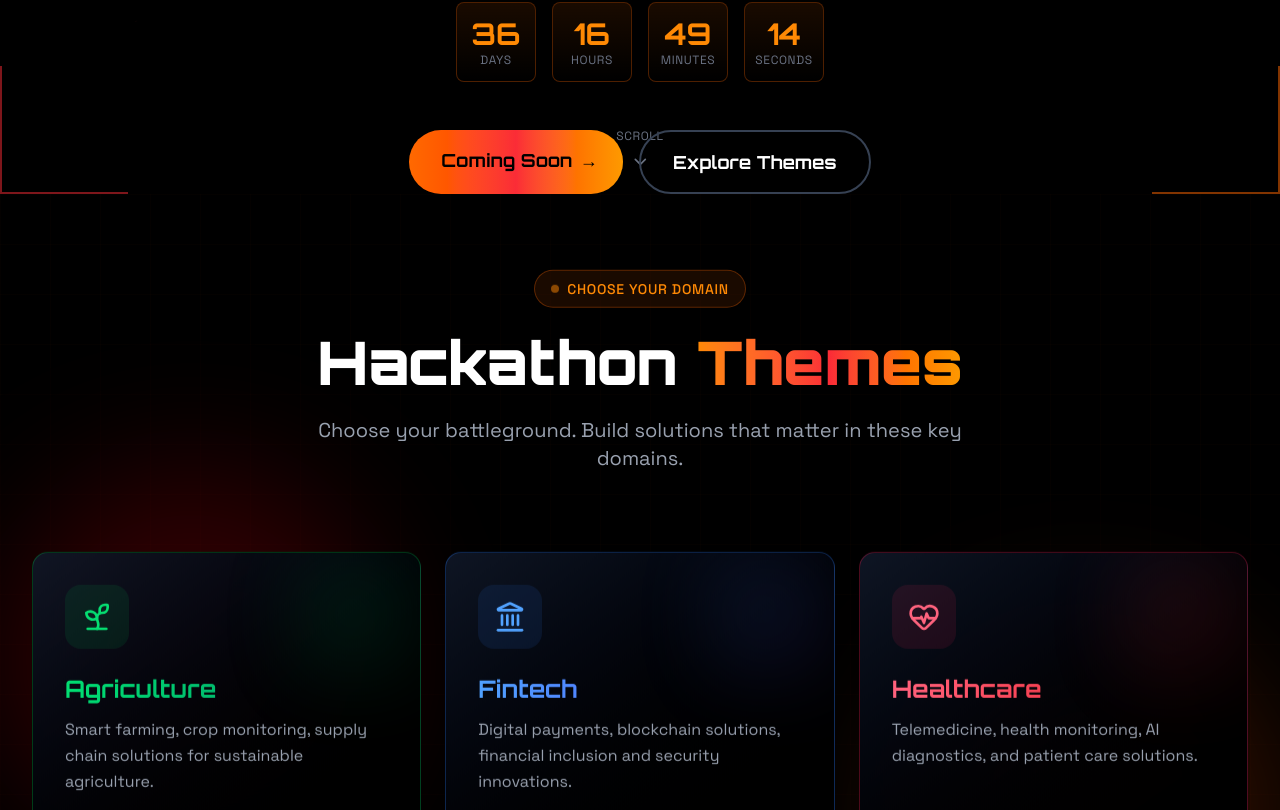
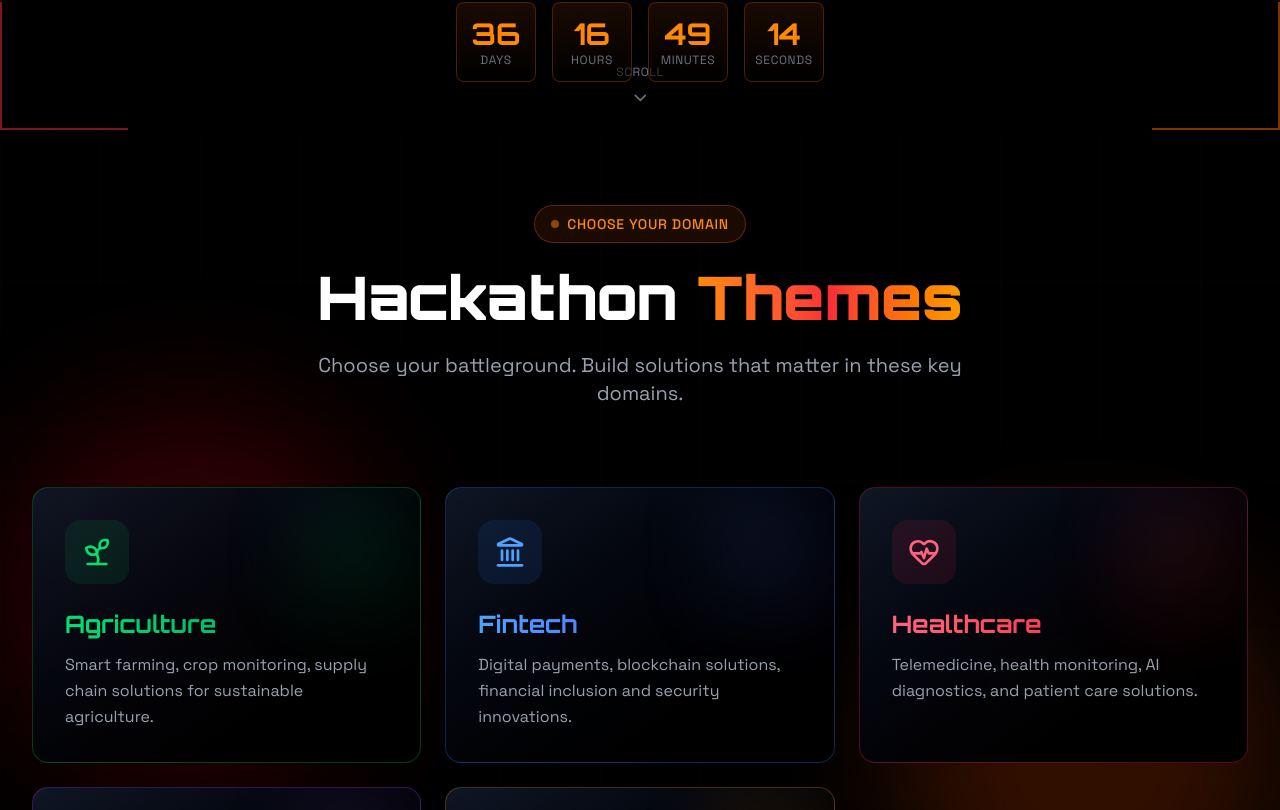
Before and after one commit to sanjukp6/hackarena2, a React (Vite) app: page / in a window 1280 px wide. Shown: the part 810-1620 px from the top of the page. Built offline with nearby package versions, Linux system fonts and the light colour scheme.

Commit message:
Remove CTA buttons from Hero section and fix CyberGrid pointer events

```diff
--- a/src/components/CyberGrid.tsx
+++ b/src/components/CyberGrid.tsx
@@ -116,7 +116,7 @@ export function CyberGrid() {
           rotate: { duration: 30, repeat: Infinity, ease: 'linear' },
           scale: { duration: 5, repeat: Infinity, ease: 'easeInOut' },
         }}
-        className="absolute top-20 right-20 w-32 h-32 border border-orange-500/30 rounded-lg opacity-50"
+        className="absolute top-20 right-20 w-32 h-32 border border-orange-500/30 rounded-lg opacity-50 pointer-events-none"
         style={{ transformOrigin: 'center' }}
       />
       <motion.div
@@ -128,7 +128,7 @@ export function CyberGrid() {
           rotate: { duration: 25, repeat: Infinity, ease: 'linear' },
           y: { duration: 4, repeat: Infinity, ease: 'easeInOut' },
         }}
-        className="absolute bottom-40 left-20 w-24 h-24 border border-magenta-500/30"
+        className="absolute bottom-40 left-20 w-24 h-24 border border-magenta-500/30 pointer-events-none"
         style={{
           borderColor: 'rgba(239, 68, 68, 0.3)',
           clipPath: 'polygon(50% 0%, 100% 50%, 50% 100%, 0% 50%)'
@@ -143,7 +143,7 @@ export function CyberGrid() {
           repeat: Infinity,
           ease: 'linear',
         }}
-        className="absolute top-1/3 left-1/4 w-40 h-40 border border-red-500/20 rounded-full"
+        className="absolute top-1/3 left-1/4 w-40 h-40 border border-red-500/20 rounded-full pointer-events-none"
       />
     </>
   );
--- a/src/components/Hero.tsx
+++ b/src/components/Hero.tsx
@@ -334,48 +334,7 @@ export function Hero() {
           <CountdownTimer />
         </motion.div>
 
-        {/* CTA Buttons */}
-        <motion.div
-          initial={{ opacity: 0, y: 30 }}
-          animate={{ opacity: 1, y: 0 }}
-          transition={{ duration: 0.8, delay: 1.4 }}
-          className="flex flex-wrap justify-center gap-4"
-        >
-          <motion.a
-            href="https://unstop.com/hackathon"
-            target="_blank"
-            rel="noopener noreferrer"
-            whileHover={{ scale: 1.05 }}
-            whileTap={{ scale: 0.95 }}
-            className="group relative px-8 py-4 bg-gradient-to-r from-orange-500 via-red-500 to-amber-500 rounded-full overflow-hidden"
-          >
-            <span className="relative z-10 flex items-center gap-2 font-display font-bold text-black text-lg">
-              Coming Soon
-              <motion.span
-                animate={{ x: [0, 5, 0] }}
-                transition={{ repeat: Infinity, duration: 1.5 }}
-              >
-                →
-              </motion.span>
-            </span>
-            <motion.div
-              className="absolute inset-0 bg-gradient-to-r from-amber-500 via-red-500 to-orange-500"
-              initial={{ x: '100%' }}
-              whileHover={{ x: 0 }}
-              transition={{ duration: 0.3 }}
-            />
-          </motion.a>
 
-          <motion.a
-            href="#themes"
-            whileHover={{ scale: 1.05 }}
-            whileTap={{ scale: 0.95 }}
-            className="px-8 py-4 border-2 border-gray-700 text-white rounded-full font-display font-bold text-lg hover:border-orange-500 hover:text-orange-400 transition-all duration-300 relative overflow-hidden group"
-          >
-            <span className="relative z-10">Explore Themes</span>
-            <div className="absolute inset-0 bg-orange-500/10 translate-y-full group-hover:translate-y-0 transition-transform duration-300" />
-          </motion.a>
-        </motion.div>
       </motion.div>
 
       {/* Scroll Indicator */}
--- a/src/components/Team.tsx
+++ b/src/components/Team.tsx
@@ -520,7 +520,7 @@ export function Team() {
                 </div>
               </div>
               <motion.a
-                href="mailto:hackarena@bfriengineeringedu.org"
+                href="mailto:biet.hackarena@gmail.com"
                 whileHover={{ scale: 1.05 }}
                 whileTap={{ scale: 0.95 }}
                 className="px-5 py-2.5 bg-gradient-to-r from-orange-500 to-red-500 rounded-lg font-bold text-white hover:shadow-lg hover:shadow-orange-500/30 transition-shadow text-sm"
```
